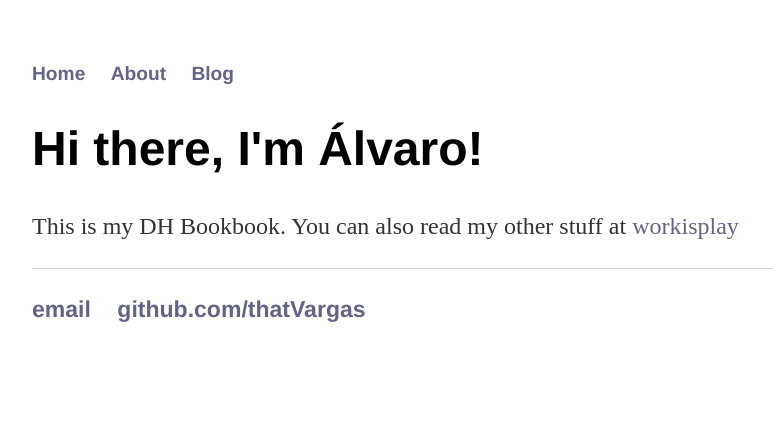
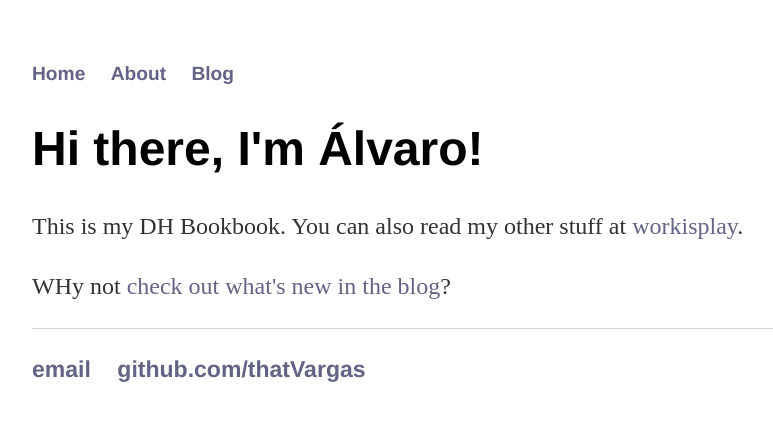
Before and after one commit to thatVargas/thatvargas.github.io, a Jekyll site: the page built from index.html, in a window 1280 px wide. Shown: the top 421 px of the page, without its empty margins (160-933 px from the left). Built offline with Jekyll 4.4.1, drawn with Linux system fonts in a browser that asks for light colours.

Commit message:
Update index.html

```diff
--- a/index.html
+++ b/index.html
@@ -5,5 +5,6 @@ title: Álvaro's DH Bookbook
 
 		<div class="blurb">
 			<h1>Hi there, I'm Álvaro!</h1>
-			<p>This is my DH Bookbook. You can also read my other stuff at <a href="http://workisplay.com">workisplay</a></p>
+			<p>This is my DH Bookbook. You can also read my other stuff at <a href="http://workisplay.com">workisplay</a>.</p>
+			<P> WHy not <a href=/blog/>check out what's new in the blog</a>?
 		</div>
```
